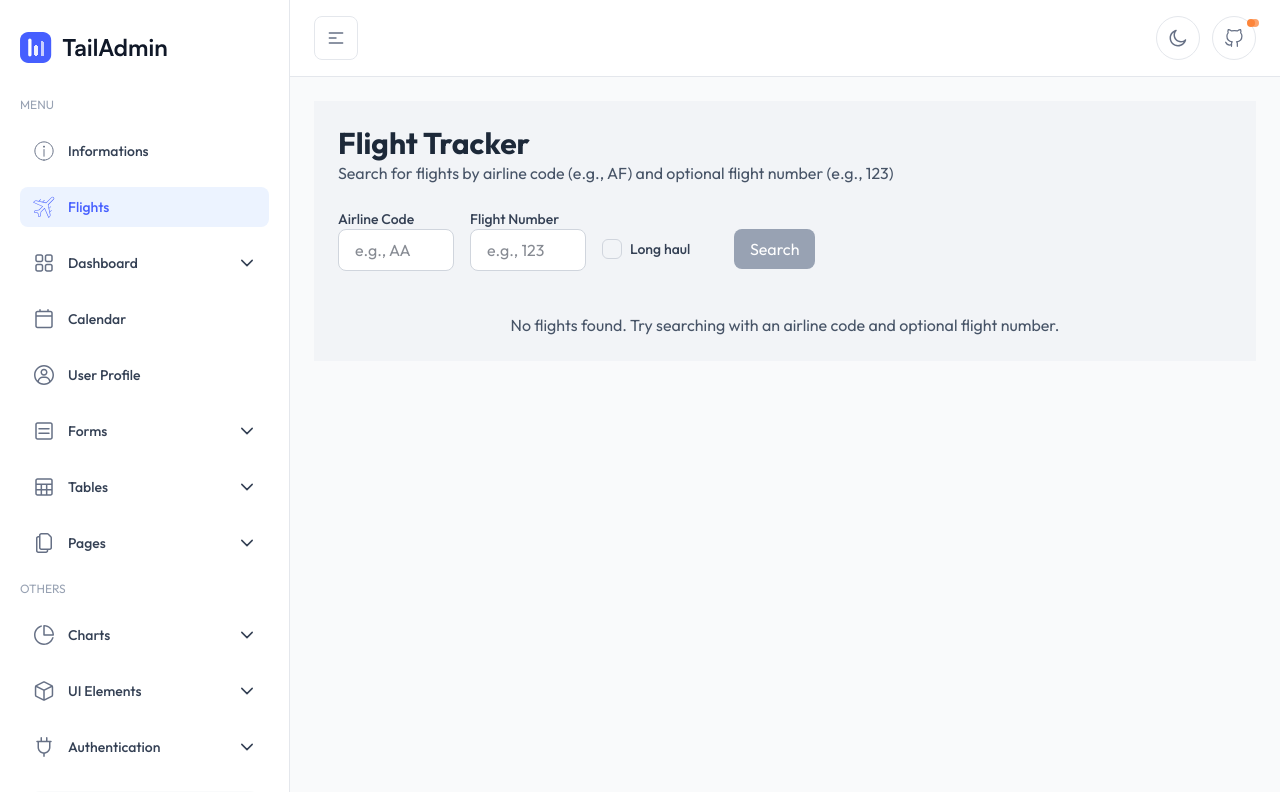
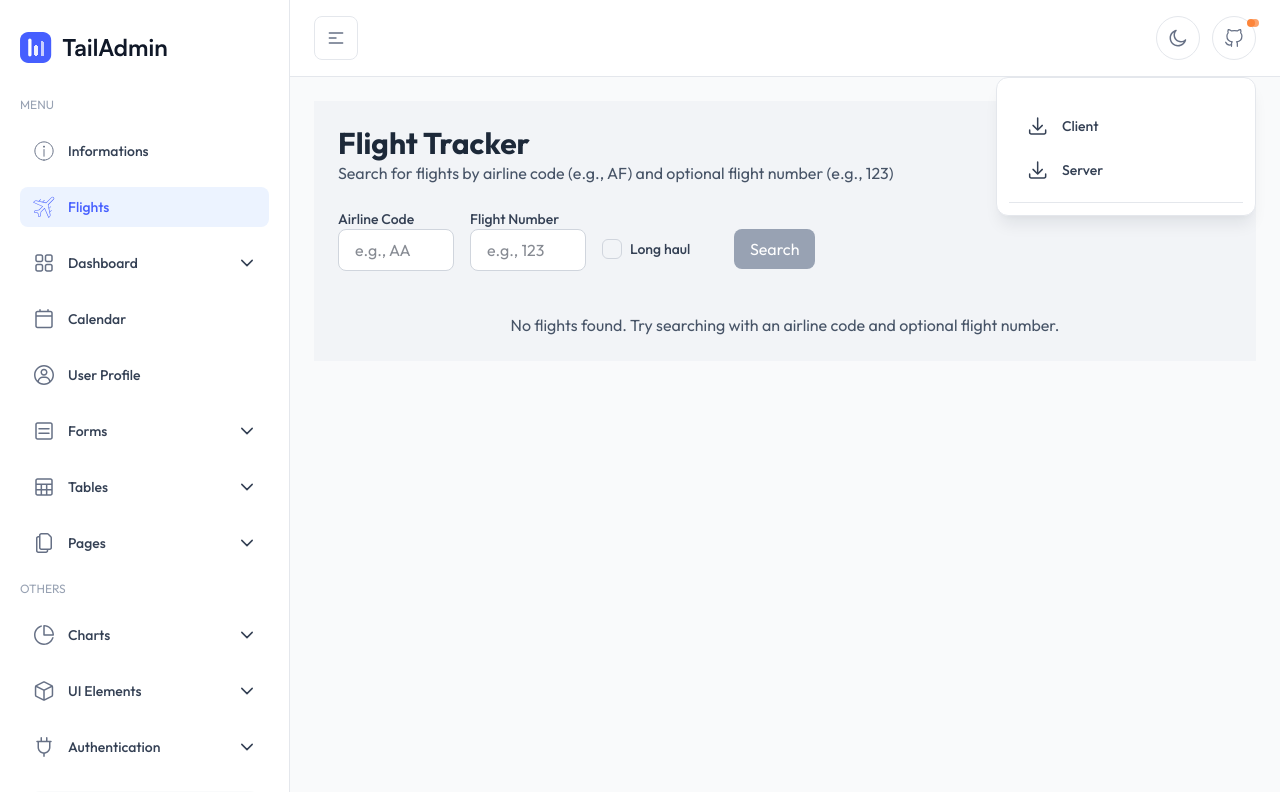
Before and after one commit to ian-ledig/flight-tracker-cs, a Next.js app: page /flights in a window 1280 px wide. Both pictures are taken after a click on the button 1234 px from the left and 38 px from the top of the page. Shown: the top 792 px of the page. Built offline with nearby package versions, Linux system fonts and the light colour scheme.

Commit message:
adding github source for client and server to the header

```diff
--- a/src/components/header/SourceButton.tsx
+++ /dev/null
@@ -1,27 +0,0 @@
-'use client';
-
-import React from 'react';
-import {
-  GithubIcon
-} from '../../icons/index';
-
-export default function SourceButton() {
-  const handleClick = () => {
-    window.open("https://github.com/ian-ledig/flight-tracker-cs", "_blank");
-  };
-  return (
-    <div className="relative">
-      <button
-        className="dropdown-toggle relative flex h-11 w-11 items-center justify-center rounded-full border border-gray-200 bg-white text-gray-500 transition-colors hover:bg-gray-100 hover:text-gray-700 dark:border-gray-800 dark:bg-gray-900 dark:text-gray-400 dark:hover:bg-gray-800 dark:hover:text-white"
-        onClick={handleClick}
-      >
-        <span
-          className={`absolute top-0.5 right-0 z-10 h-2 w-2 rounded-full bg-orange-400`}
-        >
-          <span className="absolute inline-flex h-full w-full animate-ping rounded-full bg-orange-400 opacity-75"></span>
-        </span>
-        <GithubIcon />
-      </button>
-    </div>
-  );
-}
--- /dev/null
+++ b/src/components/header/SourceDropdown.tsx
@@ -0,0 +1,76 @@
+'use client';
+
+import React, { useState } from 'react';
+import {
+  GithubIcon,
+  DownloadIcon,
+} from '../../icons/index';
+import { DropdownItem } from '../ui/dropdown/DropdownItem';
+import { Dropdown } from '../ui/dropdown/Dropdown';
+
+export default function SourceButton() {
+  const [isOpen, setIsOpen] = useState(false);
+
+  function toggleDropdown(e: React.MouseEvent<HTMLButtonElement, MouseEvent>) {
+      e.stopPropagation();
+      setIsOpen(prev => !prev);
+    }
+
+    function openSourceClient() {
+      closeDropdown();
+      window.open("https://github.com/ian-ledig/flight-tracker-cs", "_blank");
+    }
+
+    function openSourceServer() {
+      closeDropdown();
+      window.open("https://github.com/ian-ledig/flight-tracker-ss", "_blank");
+    }
+
+    function closeDropdown() {
+      setIsOpen(false);
+    }
+  return (
+    <div className="relative">
+      <button
+        className="dropdown-toggle relative flex h-11 w-11 items-center justify-center rounded-full border border-gray-200 bg-white text-gray-500 transition-colors hover:bg-gray-100 hover:text-gray-700 dark:border-gray-800 dark:bg-gray-900 dark:text-gray-400 dark:hover:bg-gray-800 dark:hover:text-white"
+        onClick={toggleDropdown}
+      >
+        <span
+          className={`absolute top-0.5 right-0 z-10 h-2 w-2 rounded-full bg-orange-400`}
+        >
+          <span className="absolute inline-flex h-full w-full animate-ping rounded-full bg-orange-400 opacity-75"></span>
+        </span>
+        <GithubIcon />
+      </button>
+
+      <Dropdown
+        isOpen={isOpen}
+        onClose={closeDropdown}
+        className="shadow-theme-lg dark:bg-gray-dark absolute right-0 mt-[17px] flex w-[260px] flex-col rounded-2xl border border-gray-200 bg-white p-3 dark:border-gray-800"
+      >
+        <ul className="flex flex-col gap-1 border-b border-gray-200 pt-4 pb-3 dark:border-gray-800">
+          <li>
+            <DropdownItem
+              onItemClick={openSourceClient}
+              tag="a"
+              className="group text-theme-sm flex items-center gap-3 rounded-lg px-3 py-2 font-medium text-gray-700 hover:bg-gray-100 hover:text-gray-700 dark:text-gray-400 dark:hover:bg-white/5 dark:hover:text-gray-300"
+            >
+              <DownloadIcon />
+              Client
+            </DropdownItem>
+          </li>
+          <li>
+            <DropdownItem
+              onItemClick={openSourceServer}
+              tag="a"
+              className="group text-theme-sm flex items-center gap-3 rounded-lg px-3 py-2 font-medium text-gray-700 hover:bg-gray-100 hover:text-gray-700 dark:text-gray-400 dark:hover:bg-white/5 dark:hover:text-gray-300"
+            >
+              <DownloadIcon />
+              Server
+            </DropdownItem>
+          </li>
+        </ul>
+      </Dropdown>
+    </div>
+  );
+}
--- a/src/layout/AppHeader.tsx
+++ b/src/layout/AppHeader.tsx
@@ -1,6 +1,6 @@
 'use client';
 import { ThemeToggleButton } from '@/components/common/ThemeToggleButton';
-import SourceButton from '@/components/header/SourceButton';
+import SourceButton from '@/components/header/SourceDropdown';
 import { useSidebar } from '@/context/SidebarContext';
 import Image from 'next/image';
 import Link from 'next/link';
```
